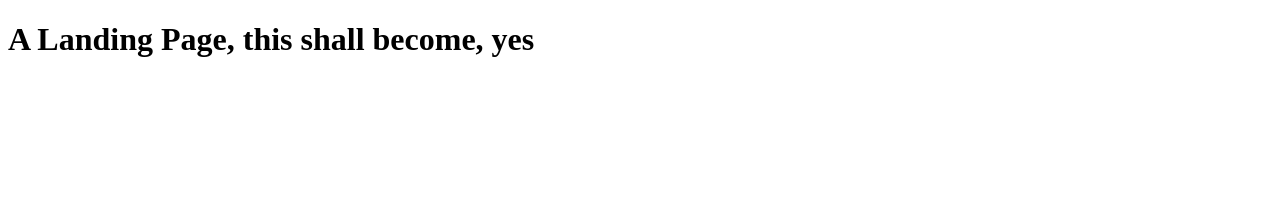
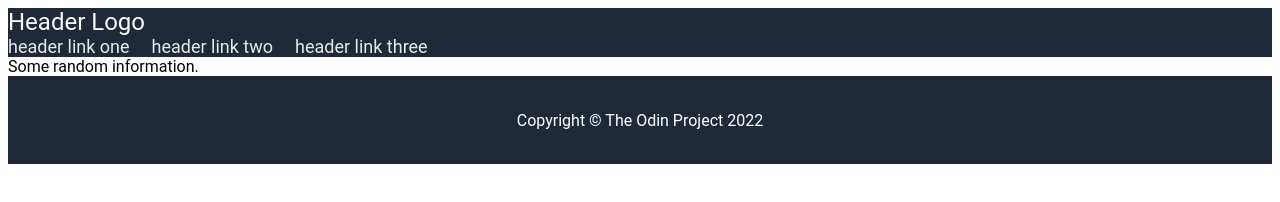
Before and after one commit to QuixieFenix/landingpage, a plain HTML site: page index.html in a window 1280 px wide. Drawn offline with Linux system fonts and the light colour scheme.

Commit message:
Set up html with main div sections, including  header, banner, body, and footer sections, as well as associated base CSS for each section, including fonts, link stylings, and color codes and styles for each

```diff
--- a/index.html
+++ b/index.html
@@ -7,7 +7,22 @@
     <title>A Website, This Shall be</title>
     <link rel="stylesheet" href="style.css">
  </head>
+ <div class="header">
+    <div class="logo">
+        Header Logo
+    </div>
+    <ul class="links">
+        <li><a href="#">header link one</a></li>
+        <li><a href="#">header link two</a></li>
+        <li><a href="#">header link three</a></li>
+      </ul>
+ </div>
 <body>
-    <h1>A Landing Page, this shall become, yes</h1>
+    <div class="container">
+        Some random information.
+    </div>
+  <div class="footer">
+    Copyright © The Odin Project 2022
+  </div>
 </body>
 </html>
--- a/style.css
+++ b/style.css
@@ -0,0 +1,50 @@
+body {
+    font-family: Roboto, Oxygen, Ubuntu, Cantarell, 'Open Sans', 'Helvetica Neue', sans-serif;
+}
+
+.header, .footer {
+    background: #1F2937;
+}
+
+.header {
+    font-size: 18px;
+}
+
+.bannertitle {
+
+}
+
+.logo {
+    font-size: 24px;
+    color: #F9FAF8;
+}
+
+.infotitle {
+
+}
+
+.infocontainer {
+
+}
+
+.footer {
+    display: flex;
+    justify-content: center;
+    align-items: center;
+    height: 88px;
+    color: #ffffff;
+}
+
+a {
+    text-decoration: none;
+    color: #e5ebe6;
+    font-size: 18px;
+  }
+
+  ul {
+    display: flex;
+    margin: 0;
+    padding: 0;
+    gap: 22px;
+    list-style-type: none;
+  }
```
